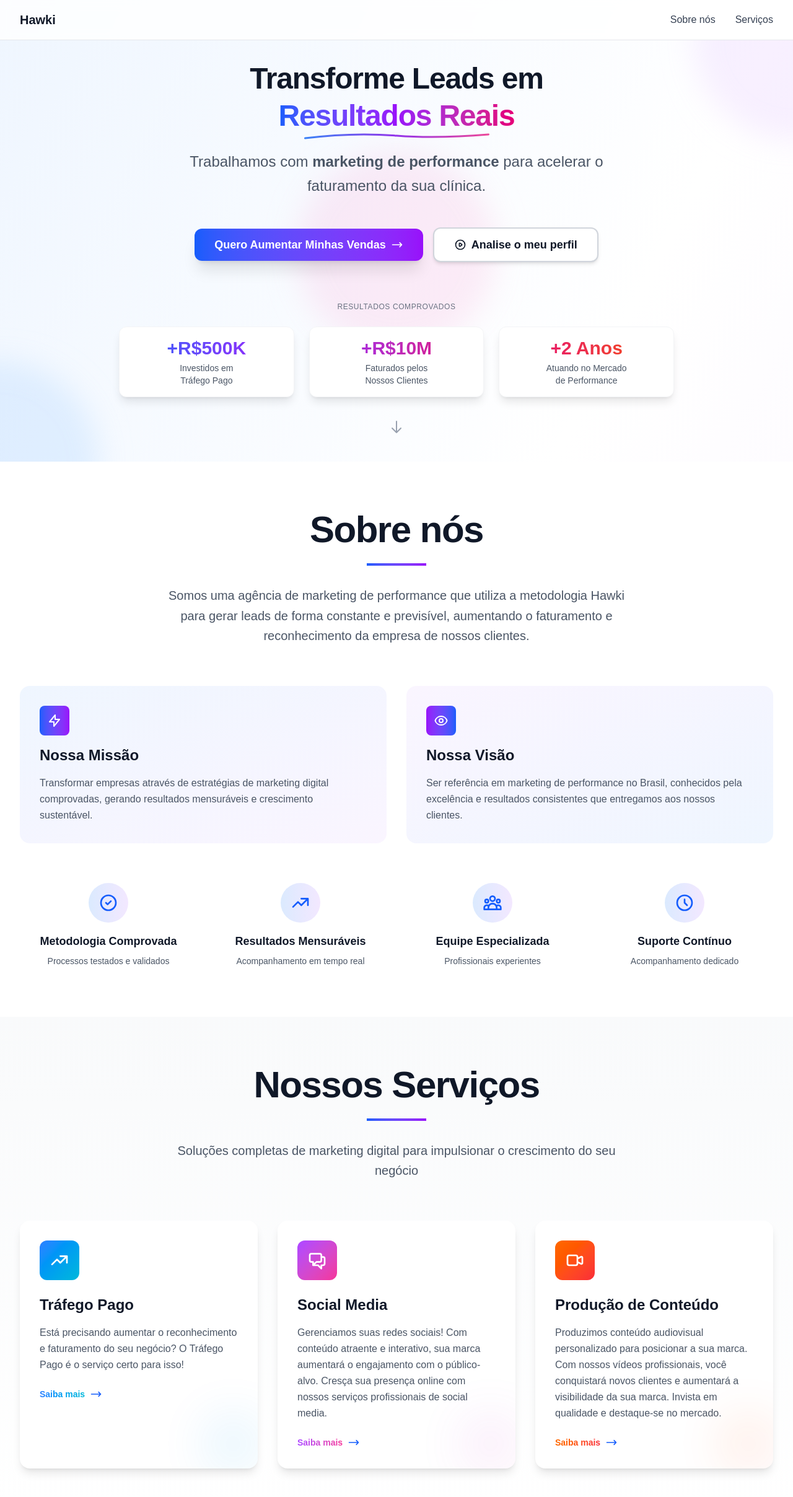
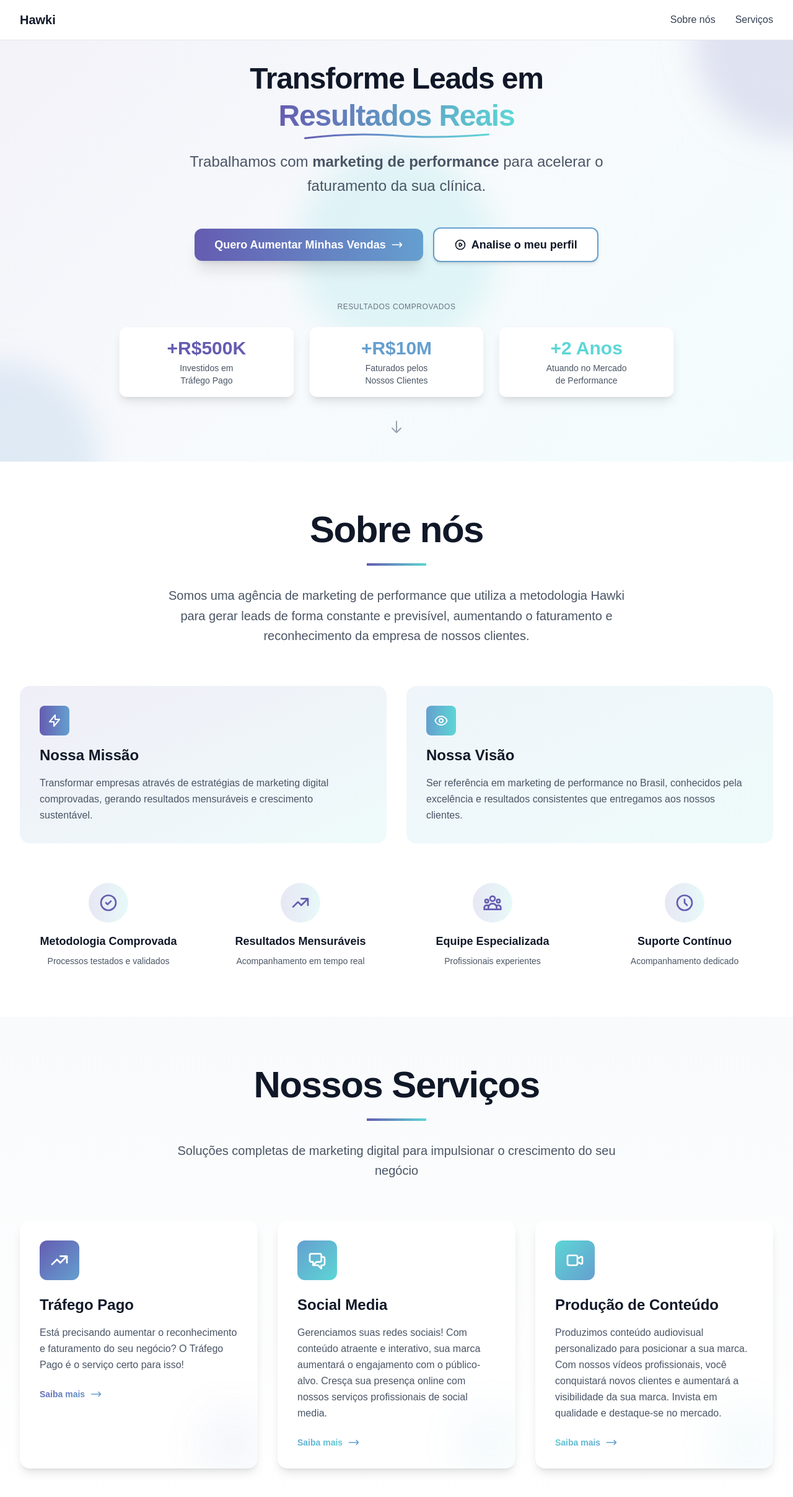
Before and after one commit to GQMV-IT/hawki-landing, a Next.js app: page / in a window 1280 px wide. Shown: the top 2416 px of the page at 62% size. Built offline with nearby package versions, Linux system fonts and the light colour scheme.

Commit message:
Set company's theme colors

```diff
--- a/src/app/components/About.tsx
+++ b/src/app/components/About.tsx
@@ -7,7 +7,7 @@ export default function About() {
                 <h2 className="text-4xl sm:text-5xl md:text-6xl font-bold text-gray-900 tracking-tight mb-6">
                     Sobre nós
                 </h2>
-                <div className="w-24 h-1 bg-linear-to-r from-blue-600 to-purple-600 mx-auto mb-8"></div>
+                <div className="w-24 h-1 mx-auto mb-8" style={{background: 'linear-gradient(to right, #655cb1, #5dd6d5)'}}></div>
                 <p className="text-xl text-gray-600 leading-relaxed max-w-3xl mx-auto">
                     Somos uma agência de marketing de performance que utiliza a metodologia Hawki
                     para gerar leads de forma constante e previsível, aumentando o faturamento e
@@ -18,8 +18,8 @@ export default function About() {
             {/* Mission & Values Grid */}
             <div className="grid md:grid-cols-2 gap-8 mb-16">
                 {/* Mission Card */}
-                <div className="bg-linear-to-br from-blue-50 to-purple-50 rounded-2xl p-8 hover:shadow-lg transition-shadow duration-300">
-                    <div className="w-12 h-12 bg-linear-to-r from-blue-600 to-purple-600 rounded-lg flex items-center justify-center mb-4">
+                <div className="rounded-2xl p-8 hover:shadow-lg transition-shadow duration-300" style={{background: 'linear-gradient(to bottom right, rgba(101, 92, 177, 0.1), rgba(93, 214, 213, 0.1))'}}>
+                    <div className="w-12 h-12 rounded-lg flex items-center justify-center mb-4" style={{background: 'linear-gradient(to right, #655cb1, #659fcf)'}}>
                         <svg className="w-6 h-6 text-white" fill="none" stroke="currentColor" viewBox="0 0 24 24">
                             <path strokeLinecap="round" strokeLinejoin="round" strokeWidth={2} d="M13 10V3L4 14h7v7l9-11h-7z" />
                         </svg>
@@ -32,8 +32,8 @@ export default function About() {
                 </div>
 
                 {/* Vision Card */}
-                <div className="bg-linear-to-br from-purple-50 to-blue-50 rounded-2xl p-8 hover:shadow-lg transition-shadow duration-300">
-                    <div className="w-12 h-12 bg-linear-to-r from-purple-600 to-blue-600 rounded-lg flex items-center justify-center mb-4">
+                <div className="rounded-2xl p-8 hover:shadow-lg transition-shadow duration-300" style={{background: 'linear-gradient(to bottom right, rgba(101, 159, 207, 0.1), rgba(93, 214, 213, 0.1))'}}>
+                    <div className="w-12 h-12 rounded-lg flex items-center justify-center mb-4" style={{background: 'linear-gradient(to right, #659fcf, #5dd6d5)'}}>
                         <svg className="w-6 h-6 text-white" fill="none" stroke="currentColor" viewBox="0 0 24 24">
                             <path strokeLinecap="round" strokeLinejoin="round" strokeWidth={2} d="M15 12a3 3 0 11-6 0 3 3 0 016 0z" />
                             <path strokeLinecap="round" strokeLinejoin="round" strokeWidth={2} d="M2.458 12C3.732 7.943 7.523 5 12 5c4.478 0 8.268 2.943 9.542 7-1.274 4.057-5.064 7-9.542 7-4.477 0-8.268-2.943-9.542-7z" />
@@ -88,7 +88,7 @@ export default function About() {
                     }
                 ].map((feature, index) => (
                     <div key={index} className="text-center group">
-                        <div className="inline-flex items-center justify-center w-16 h-16 rounded-full bg-linear-to-r from-blue-100 to-purple-100 text-blue-600 mb-4 group-hover:scale-110 transition-transform duration-300">
+                        <div className="inline-flex items-center justify-center w-16 h-16 rounded-full mb-4 group-hover:scale-110 transition-transform duration-300" style={{background: 'linear-gradient(to right, rgba(101, 92, 177, 0.15), rgba(93, 214, 213, 0.15))', color: '#655cb1'}}>
                             {feature.icon}
                         </div>
                         <h4 className="text-lg font-semibold text-gray-900 mb-2">{feature.title}</h4>
--- a/src/app/components/Hero.tsx
+++ b/src/app/components/Hero.tsx
@@ -1,11 +1,11 @@
 export default function Hero() {
   return (
-    <main className="relative overflow-hidden">
+    <main className="relative overflow-hidden" style={{background: 'linear-gradient(135deg, rgba(101, 92, 177, 0.08) 0%, rgba(101, 159, 207, 0.05) 50%, rgba(93, 214, 213, 0.08) 100%)'}}>
       {/* Background Decorative Elements */}
       <div className="absolute inset-0 overflow-hidden pointer-events-none">
-        <div className="absolute -top-40 -right-40 w-80 h-80 bg-purple-300 rounded-full mix-blend-multiply filter blur-xl opacity-20 animate-blob"></div>
-        <div className="absolute -bottom-40 -left-40 w-80 h-80 bg-blue-300 rounded-full mix-blend-multiply filter blur-xl opacity-20 animate-blob animation-delay-2000"></div>
-        <div className="absolute top-1/2 left-1/2 transform -translate-x-1/2 -translate-y-1/2 w-80 h-80 bg-pink-300 rounded-full mix-blend-multiply filter blur-xl opacity-20 animate-blob animation-delay-4000"></div>
+        <div className="absolute -top-40 -right-40 w-80 h-80 rounded-full mix-blend-multiply filter blur-xl opacity-15 animate-blob" style={{backgroundColor: '#655cb1'}}></div>
+        <div className="absolute -bottom-40 -left-40 w-80 h-80 rounded-full mix-blend-multiply filter blur-xl opacity-15 animate-blob animation-delay-2000" style={{backgroundColor: '#659fcf'}}></div>
+        <div className="absolute top-1/2 left-1/2 transform -translate-x-1/2 -translate-y-1/2 w-80 h-80 rounded-full mix-blend-multiply filter blur-xl opacity-15 animate-blob animation-delay-4000" style={{backgroundColor: '#5dd6d5'}}></div>
       </div>
 
       <div className="relative z-10 w-full max-w-7xl mx-auto px-4 sm:px-6 lg:px-8 py-4 sm:py-6 md:py-8">
@@ -16,16 +16,16 @@ export default function Hero() {
               Transforme Leads em
               <br />
               <span className="relative inline-block">
-                <span className="bg-linear-to-r from-blue-600 via-purple-600 to-pink-600 bg-clip-text text-transparent">
+                <span className="bg-linear-to-r bg-clip-text text-transparent" style={{backgroundImage: 'linear-gradient(to right, #655cb1, #5dd6d5)'}}>
                   Resultados Reais
                 </span>
                 <svg className="absolute -bottom-2 left-0 w-full" height="12" viewBox="0 0 300 12" fill="none" xmlns="http://www.w3.org/2000/svg">
                   <path d="M2 10C50 4 100 2 150 6C200 10 250 8 298 4" stroke="url(#gradient)" strokeWidth="3" strokeLinecap="round"/>
                   <defs>
                     <linearGradient id="gradient" x1="0%" y1="0%" x2="100%" y2="0%">
-                      <stop offset="0%" stopColor="#3B82F6"/>
-                      <stop offset="50%" stopColor="#9333EA"/>
-                      <stop offset="100%" stopColor="#EC4899"/>
+                      <stop offset="0%" stopColor="#655cb1"/>
+                      <stop offset="50%" stopColor="#659fcf"/>
+                      <stop offset="100%" stopColor="#5dd6d5"/>
                     </linearGradient>
                   </defs>
                 </svg>
@@ -40,17 +40,16 @@ export default function Hero() {
 
           {/* CTA Buttons */}
           <div className="flex flex-col sm:flex-row gap-4 justify-center items-center pt-6 animate-fade-in-up animation-delay-200">
-            <button className="group relative px-8 py-3 bg-linear-to-r from-blue-600 to-purple-600 text-white text-lg font-bold rounded-xl shadow-xl hover:shadow-2xl transform hover:-translate-y-1 transition-all duration-300 overflow-hidden">
+            <button className="group relative px-8 py-3 text-white text-lg font-bold rounded-xl shadow-xl hover:shadow-2xl transform hover:-translate-y-1 transition-all duration-300 overflow-hidden" style={{background: 'linear-gradient(to right, #655cb1, #659fcf)'}}>
               <span className="relative z-10 flex items-center gap-2">
                 Quero Aumentar Minhas Vendas
                 <svg className="w-5 h-5 group-hover:translate-x-1 transition-transform" fill="none" stroke="currentColor" viewBox="0 0 24 24">
                   <path strokeLinecap="round" strokeLinejoin="round" strokeWidth={2} d="M17 8l4 4m0 0l-4 4m4-4H3" />
                 </svg>
               </span>
-              <div className="absolute inset-0 bg-linear-to-r from-purple-600 to-pink-600 opacity-0 group-hover:opacity-100 transition-opacity duration-300"></div>
             </button>
 
-            <button className="group px-8 py-3 bg-white text-gray-900 text-lg font-bold rounded-xl border-2 border-gray-300 hover:border-blue-500 hover:bg-blue-50 transition-all duration-300 shadow-md hover:shadow-lg flex items-center gap-2">
+            <button className="group px-8 py-3 bg-white text-gray-900 text-lg font-bold rounded-xl border-2 transition-all duration-300 shadow-md hover:shadow-lg flex items-center gap-2" style={{borderColor: '#659fcf'}}>
               <svg className="w-5 h-5" fill="none" stroke="currentColor" viewBox="0 0 24 24">
                 <path strokeLinecap="round" strokeLinejoin="round" strokeWidth={2} d="M14.752 11.168l-3.197-2.132A1 1 0 0010 9.87v4.263a1 1 0 001.555.832l3.197-2.132a1 1 0 000-1.664z" />
                 <path strokeLinecap="round" strokeLinejoin="round" strokeWidth={2} d="M21 12a9 9 0 11-18 0 9 9 0 0118 0z" />
@@ -67,7 +66,7 @@ export default function Hero() {
             <div className="grid grid-cols-1 sm:grid-cols-3 gap-4 md:gap-6 max-w-4xl mx-auto">
               <div className="group">
                 <div className="bg-white rounded-xl p-4 shadow-lg hover:shadow-xl transition-all duration-300 border border-gray-100">
-                  <div className="text-2xl md:text-3xl font-extrabold bg-linear-to-r from-blue-600 to-purple-600 bg-clip-text text-transparent mb-1">
+                  <div className="text-2xl md:text-3xl font-extrabold mb-1" style={{color: '#655cb1'}}>
                     +R$500K
                   </div>
                   <div className="text-xs md:text-sm text-gray-600 font-medium">
@@ -78,7 +77,7 @@ export default function Hero() {
 
               <div className="group">
                 <div className="bg-white rounded-xl p-4 shadow-lg hover:shadow-xl transition-all duration-300 border border-gray-100">
-                  <div className="text-2xl md:text-3xl font-extrabold bg-linear-to-r from-purple-600 to-pink-600 bg-clip-text text-transparent mb-1">
+                  <div className="text-2xl md:text-3xl font-extrabold mb-1" style={{color: '#659fcf'}}>
                     +R$10M
                   </div>
                   <div className="text-xs md:text-sm text-gray-600 font-medium">
@@ -89,7 +88,7 @@ export default function Hero() {
 
               <div className="group">
                 <div className="bg-white rounded-xl p-4 shadow-lg hover:shadow-xl transition-all duration-300 border border-gray-100">
-                  <div className="text-2xl md:text-3xl font-extrabold bg-linear-to-r from-pink-600 to-orange-600 bg-clip-text text-transparent mb-1">
+                  <div className="text-2xl md:text-3xl font-extrabold mb-1" style={{color: '#5dd6d5'}}>
                     +2 Anos
                   </div>
                   <div className="text-xs md:text-sm text-gray-600 font-medium">
--- a/src/app/components/Services.tsx
+++ b/src/app/components/Services.tsx
@@ -10,8 +10,9 @@ export default function Services() {
           <path strokeLinecap="round" strokeLinejoin="round" strokeWidth={2} d="M13 7h8m0 0v8m0-8l-8 8-4-4-6 6" />
         </svg>
       ),
-      gradient: "from-blue-500 to-cyan-500",
-      bgGradient: "from-blue-50 to-cyan-50"
+      gradient: "from-primary-dark to-primary",
+      bgGradient: "rgba(101, 92, 177, 0.05)",
+      gradientHex: "linear-gradient(to bottom right, #655cb1, #659fcf)"
     },
     {
       title: "Social Media",
@@ -21,8 +22,9 @@ export default function Services() {
           <path strokeLinecap="round" strokeLinejoin="round" strokeWidth={2} d="M17 8h2a2 2 0 012 2v6a2 2 0 01-2 2h-2v4l-4-4H9a1.994 1.994 0 01-1.414-.586m0 0L11 14h4a2 2 0 002-2V6a2 2 0 00-2-2H5a2 2 0 00-2 2v6a2 2 0 002 2h2v4l.586-.586z" />
         </svg>
       ),
-      gradient: "from-purple-500 to-pink-500",
-      bgGradient: "from-purple-50 to-pink-50"
+      gradient: "from-primary to-primary-light",
+      bgGradient: "rgba(101, 159, 207, 0.05)",
+      gradientHex: "linear-gradient(to bottom right, #659fcf, #5dd6d5)"
     },
     {
       title: "Produção de Conteúdo",
@@ -32,8 +34,9 @@ export default function Services() {
           <path strokeLinecap="round" strokeLinejoin="round" strokeWidth={2} d="M15 10l4.553-2.276A1 1 0 0121 8.618v6.764a1 1 0 01-1.447.894L15 14M5 18h8a2 2 0 002-2V8a2 2 0 00-2-2H5a2 2 0 00-2 2v8a2 2 0 002 2z" />
         </svg>
       ),
-      gradient: "from-orange-500 to-red-500",
-      bgGradient: "from-orange-50 to-red-50"
+      gradient: "from-primary-light to-primary",
+      bgGradient: "rgba(93, 214, 213, 0.05)",
+      gradientHex: "linear-gradient(to bottom right, #5dd6d5, #659fcf)"
     }
   ];
 
@@ -43,7 +46,7 @@ export default function Services() {
         <h2 className="text-4xl sm:text-5xl md:text-6xl font-bold text-gray-900 tracking-tight mb-6">
           Nossos Serviços
         </h2>
-        <div className="w-24 h-1 bg-linear-to-r from-blue-600 to-purple-600 mx-auto mb-8"></div>
+        <div className="w-24 h-1 mx-auto mb-8" style={{background: 'linear-gradient(to right, #655cb1, #5dd6d5)'}}></div>
         <p className="text-xl text-gray-600 leading-relaxed max-w-3xl mx-auto">
           Soluções completas de marketing digital para impulsionar o crescimento do seu negócio
         </p>
@@ -56,12 +59,12 @@ export default function Services() {
             className="group relative bg-white rounded-2xl shadow-lg hover:shadow-2xl transition-all duration-300 overflow-hidden"
           >
             {/* Gradient Background on Hover */}
-            <div className={`absolute inset-0 bg-linear-to-br ${service.bgGradient} opacity-0 group-hover:opacity-100 transition-opacity duration-300`}></div>
+            <div className="absolute inset-0 opacity-0 group-hover:opacity-100 transition-opacity duration-300" style={{backgroundColor: service.bgGradient}}></div>
 
             {/* Content */}
             <div className="relative p-8">
               {/* Icon */}
-              <div className={`inline-flex items-center justify-center w-16 h-16 rounded-xl bg-linear-to-br ${service.gradient} text-white mb-6 transform group-hover:scale-110 group-hover:rotate-3 transition-transform duration-300`}>
+              <div className="inline-flex items-center justify-center w-16 h-16 rounded-xl text-white mb-6 transform group-hover:scale-110 group-hover:rotate-3 transition-transform duration-300" style={{background: service.gradientHex}}>
                 {service.icon}
               </div>
 
@@ -77,14 +80,15 @@ export default function Services() {
 
               {/* CTA Link */}
               <div className="flex items-center text-sm font-semibold">
-                <span className={`bg-linear-to-r ${service.gradient} bg-clip-text text-transparent group-hover:translate-x-2 transition-transform duration-300`}>
+                <span className="bg-linear-to-r bg-clip-text text-transparent group-hover:translate-x-2 transition-transform duration-300" style={{backgroundImage: service.gradientHex}}>
                   Saiba mais
                 </span>
                 <svg
-                  className={`w-5 h-5 ml-2 text-blue-600 group-hover:translate-x-2 transition-transform duration-300`}
+                  className="w-5 h-5 ml-2 group-hover:translate-x-2 transition-transform duration-300"
                   fill="none"
                   stroke="currentColor"
                   viewBox="0 0 24 24"
+                  style={{color: '#659fcf'}}
                 >
                   <path strokeLinecap="round" strokeLinejoin="round" strokeWidth={2} d="M17 8l4 4m0 0l-4 4m4-4H3" />
                 </svg>
@@ -92,7 +96,7 @@ export default function Services() {
             </div>
 
             {/* Decorative Element */}
-            <div className={`absolute -bottom-2 -right-2 w-24 h-24 bg-linear-to-br ${service.gradient} opacity-10 rounded-full blur-2xl group-hover:opacity-20 transition-opacity duration-300`}></div>
+            <div className="absolute -bottom-2 -right-2 w-24 h-24 opacity-10 rounded-full blur-2xl group-hover:opacity-20 transition-opacity duration-300" style={{background: service.gradientHex}}></div>
           </div>
         ))}
       </div>
--- a/src/app/page.tsx
+++ b/src/app/page.tsx
@@ -2,7 +2,7 @@ import { Header, Hero, About, Services } from "./components";
 
 export default function Home() {
   return (
-    <div className="min-h-screen bg-linear-to-br from-blue-50 via-white to-purple-50">
+    <div className="min-h-screen bg-white">
       <Header />
       <Hero />
       <About />
```
Also changed, not shown: tailwind.config.ts (+7 -0 lines).
